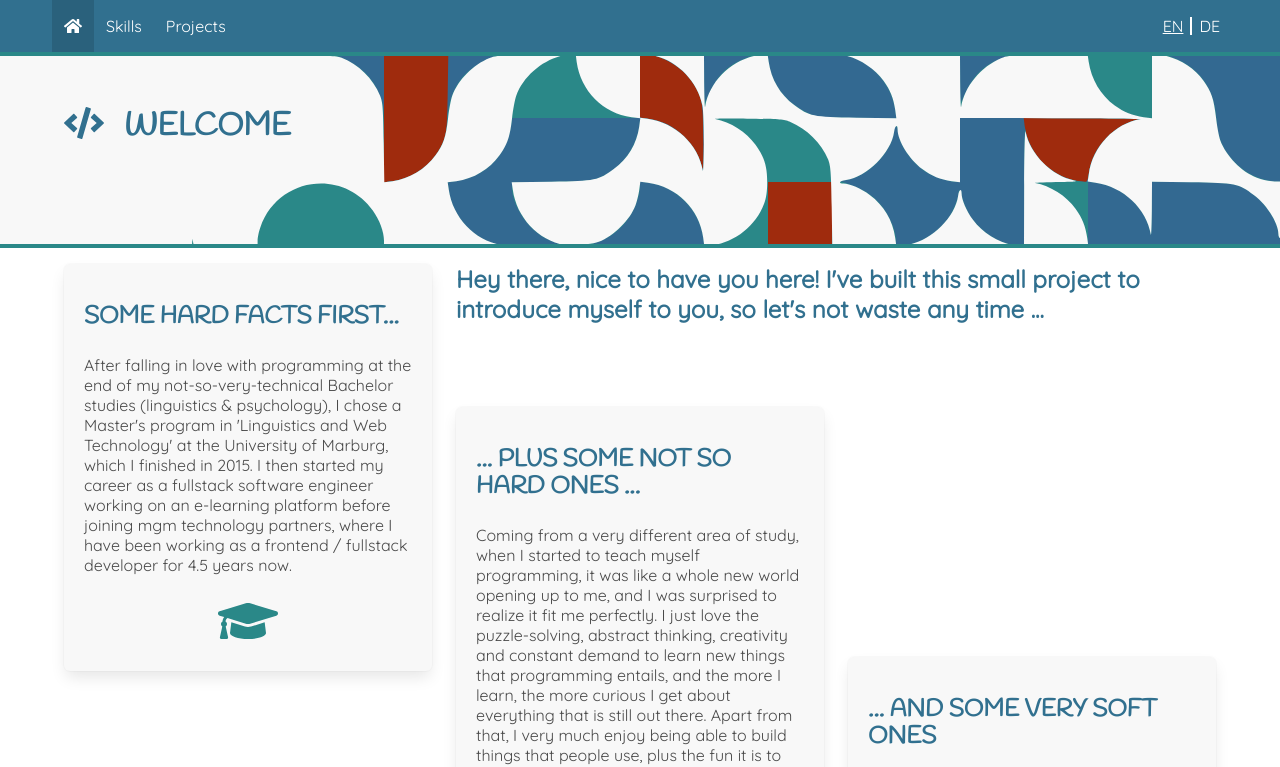
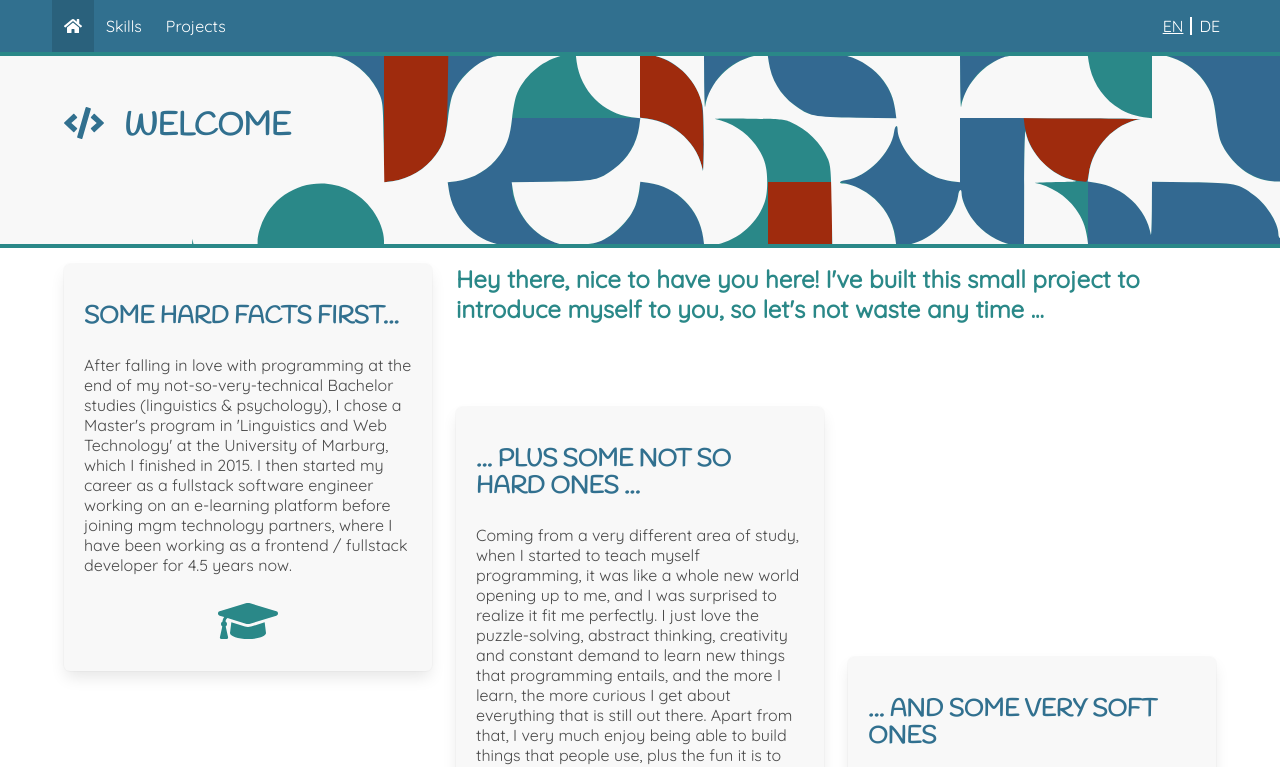
Before and after one commit to JuliaNeumann/portfolio, a React (Create React App) app: page / in a window 1280 px wide. Shown: the top 767 px of the page. Built offline with nearby package versions, Linux system fonts and the light colour scheme.

Commit message:
use lazyloading for page components

```diff
--- a/src/App.js
+++ b/src/App.js
@@ -1,12 +1,13 @@
-import React from "react";
+import React, { Suspense } from "react";
 import { BrowserRouter as Router, Switch, Route } from "react-router-dom";
 import "./styles/App.scss";
 import Menu from "./components/Menu/Menu";
 import Hero from "./components/Hero/Hero";
 import Home from "./components/Home/Home";
-import Projects from "./components/Projects/Projects";
-import Skills from "./components/Skills/Skills";
 import Footer from "./components/Footer/Footer";
+
+const Projects = React.lazy(() => import("./components/Projects/Projects"));
+const Skills = React.lazy(() => import("./components/Skills/Skills"));
 
 const menuData = require("./components/Menu/Menu.json");
 
@@ -43,7 +44,12 @@ class App extends React.Component {
                     title={item.text}
                     icon={item.icon}
                   />
-                  <div className="container">{pages[item.route]}</div>
+
+                  <div className="container">
+                    <Suspense fallback={<div>Loading...</div>}>
+                      {pages[item.route]}
+                    </Suspense>
+                  </div>
                 </main>
               </Route>
             );
--- a/src/components/Home/Home.scss
+++ b/src/components/Home/Home.scss
@@ -1,5 +1,7 @@
 @import "../../styles/variables";
 @import "bulma/sass/utilities/_all.sass";
+@import "bulma/sass/grid/columns.sass";
+@import "bulma/sass/elements/box.sass";
 
 .home {
     &__title {
@@ -9,7 +11,7 @@
     &__teaser-text {
         font-weight: bold;
         font-size: 1.5rem;
-        color: $primary;
+        color: $info;
         margin: 0;
     }
 
--- a/src/components/Projects/Projects.scss
+++ b/src/components/Projects/Projects.scss
@@ -1,6 +1,5 @@
 @import "../../styles/variables";
 @import "bulma/sass/utilities/_all.sass";
-@import "bulma/sass/grid/columns.sass";
 
 .projects {
     &__tech-list {
--- a/src/components/Skills/SkillSet/SkillSet.scss
+++ b/src/components/Skills/SkillSet/SkillSet.scss
@@ -1,6 +1,5 @@
 @import "../../../styles/variables";
 @import "bulma/sass/utilities/_all.sass";
-@import "bulma/sass/elements/box.sass";
 
 .skill-set {
     &__headline {
```
